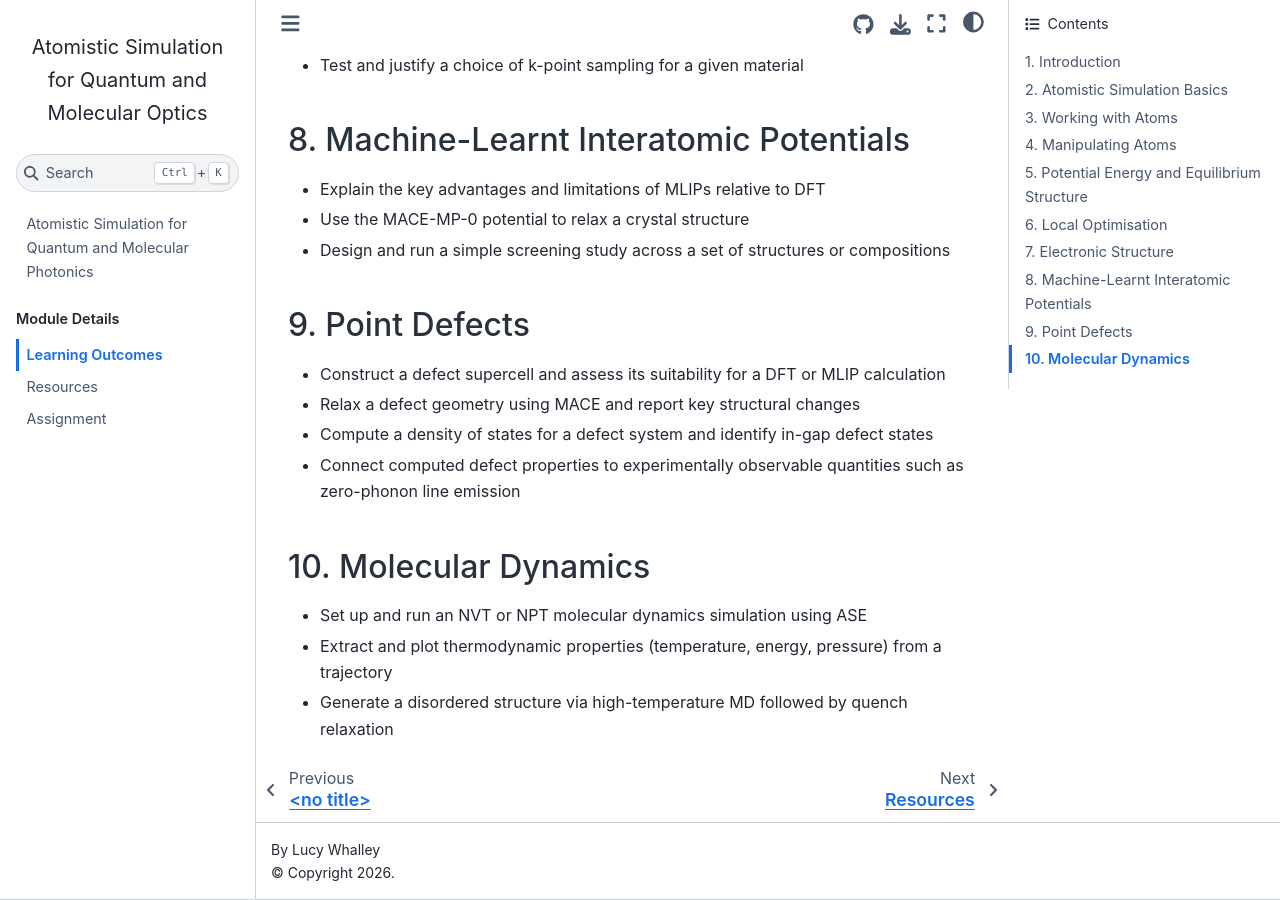
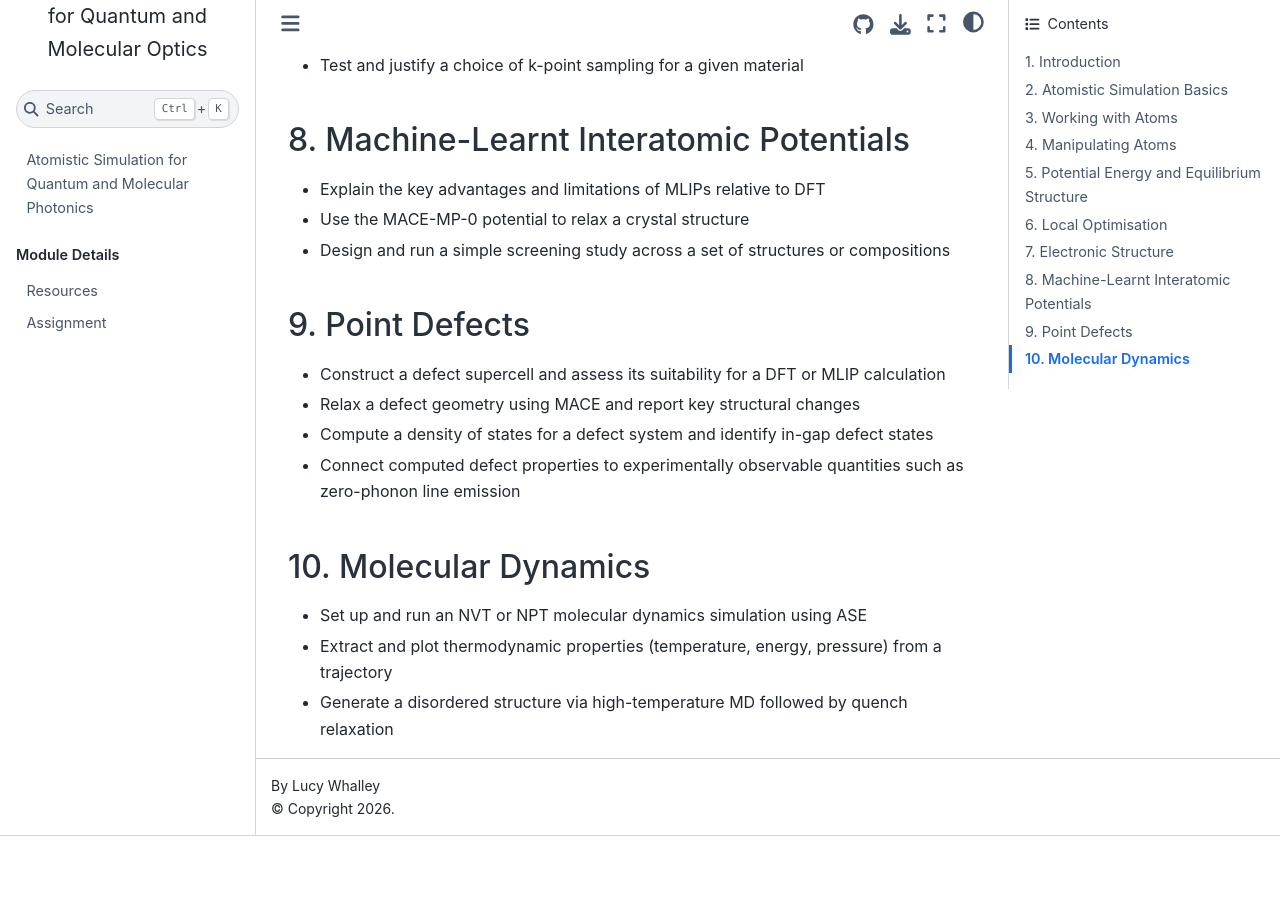
Before and after one commit to NU-CEM/Atomistic_Simulation, a Jupyter Book: the page built from learning.md, in a window 1280 px wide and 900 px high, scrolled down 1545 px. Built offline with Jupyter Book 1.0.4 settings and Sphinx 7.4.7 and the Sphinx Book theme 1.1.4, drawn with Linux system fonts in a browser that asks for light colours; pages that are not in the unit, such as notebooks, are missing from menus; after the commit the page ends 2381 px from its top, so only the background shows below that.

Commit message:
Update _toc.yml

```diff
--- a/_toc.yml
+++ b/_toc.yml
@@ -6,8 +6,6 @@ parts:
   chapters:
   - file: contents
     title: "Module Contents"
-  - file: learning
-    title: "Learning Outcomes"
   - file: resources
     title: "Resources"
   - file: assignment
```
